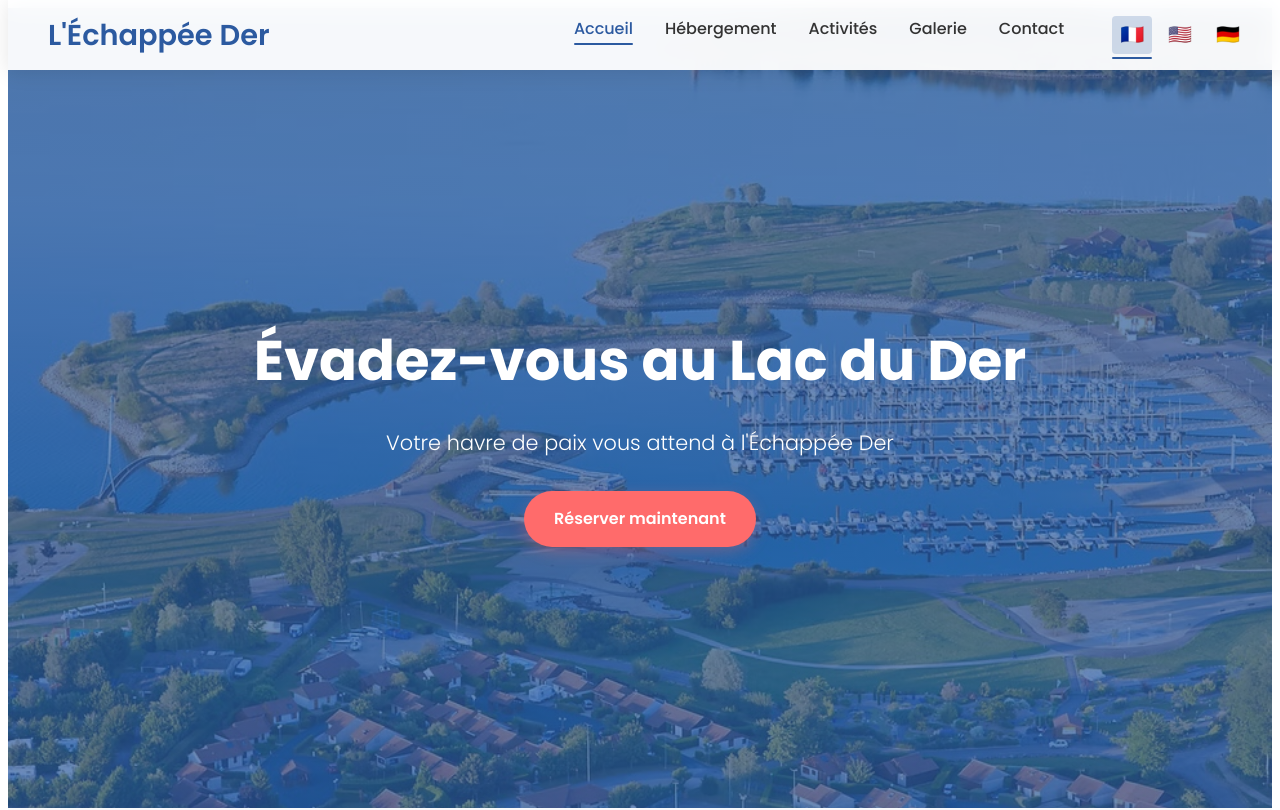
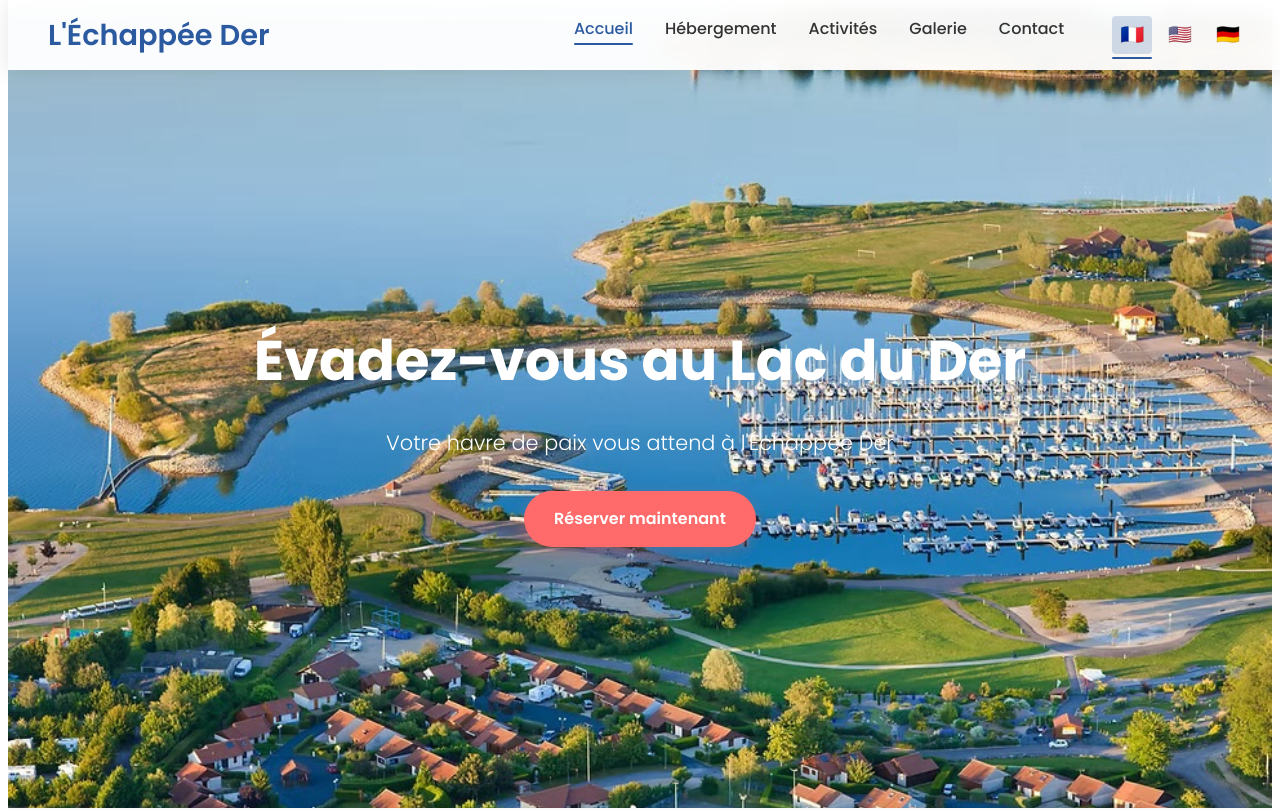
Before and after one commit to adrien914/echapee_du_der, a plain HTML site: page index.html in a window 1280 px wide. Shown: the top 810 px of the page. Drawn offline with Linux system fonts and the light colour scheme.

Commit message:
remove linear gradient

```diff
--- a/styles.css
+++ b/styles.css
@@ -90,8 +90,7 @@ body {
 /* Hero Section */
 .hero {
     height: 100vh;
-    background: linear-gradient(rgba(44, 90, 160, 0.7), rgba(44, 90, 160, 0.7)),
-                url('images/background.JPG') center/cover;
+    background: url('images/background.JPG') center/cover;
     background-attachment: fixed;
     background-size: cover;
     background-position: center;
```
